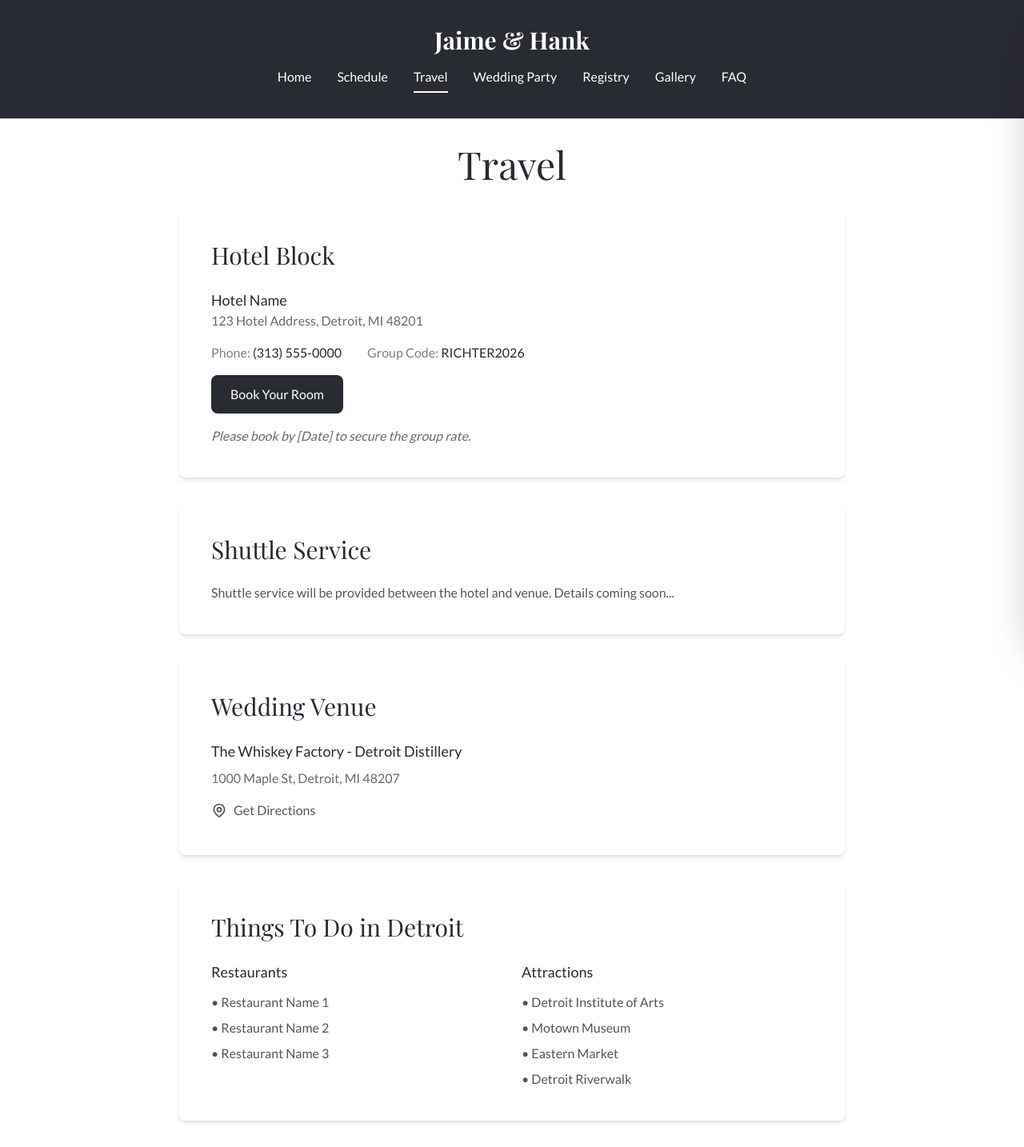
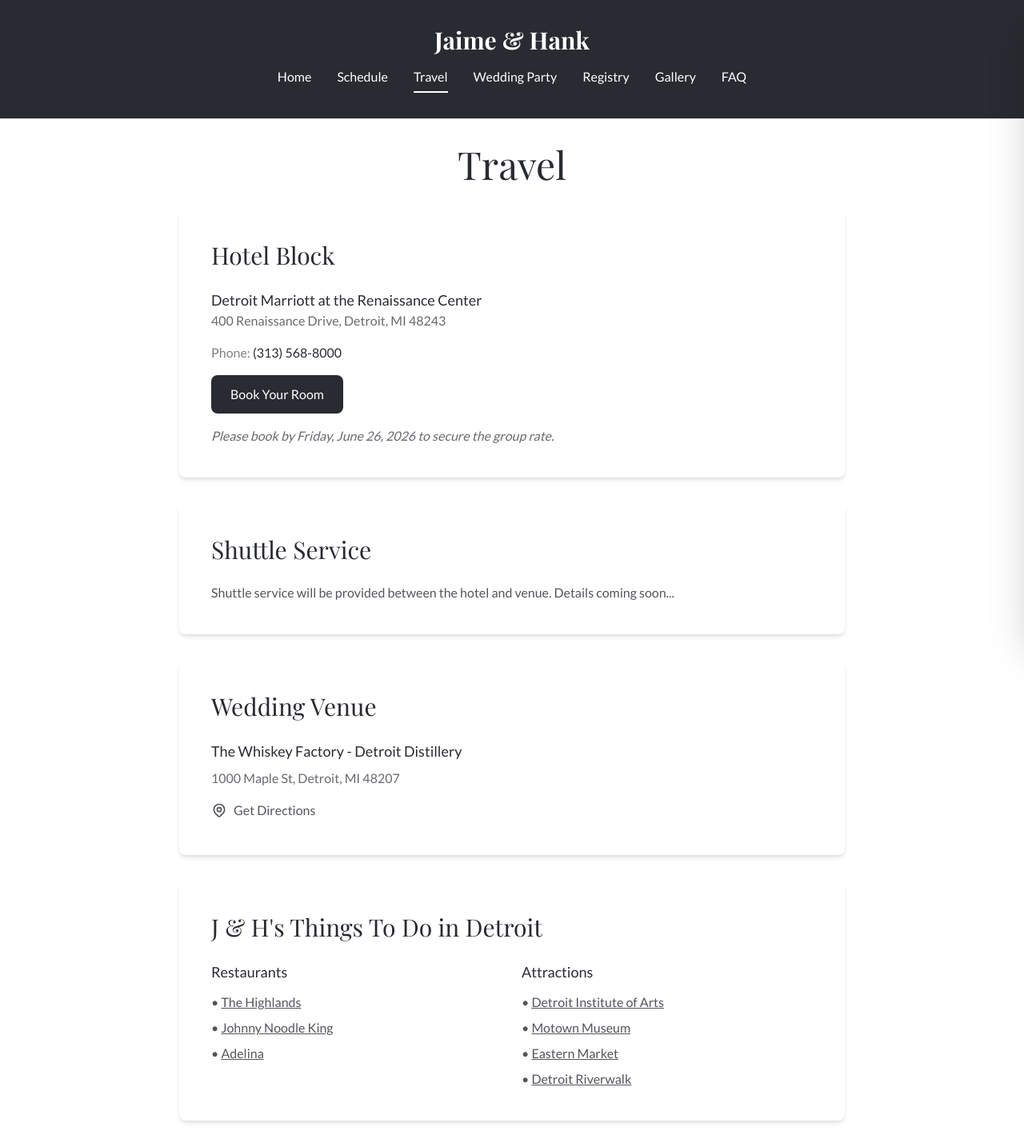
Before and after one commit to HankRichter/RichterWedding, a Next.js app in the folder wedding-site/: page /nav/travel in a window 1280 px wide. Shown: the top 1434 px of the page at 80% size. Built offline with nearby package versions, Linux system fonts and the light colour scheme; a web font is replaced by a local one.

Commit message:
Adding hotel information and things to do.

```diff
--- a/wedding-site/src/app/nav/travel/page.tsx
+++ b/wedding-site/src/app/nav/travel/page.tsx
@@ -8,16 +8,15 @@ export default function Travel() {
           <h2 className="text-2xl md:text-3xl font-serif text-primary mb-6">Hotel Block</h2>
           <div className="space-y-4 text-primary">
             <div>
-              <p className="font-medium text-lg">Hotel Name</p>
-              <p className="text-primary/70">123 Hotel Address, Detroit, MI 48201</p>
+              <p className="font-medium text-lg">Detroit Marriott at the Renaissance Center</p>
+              <p className="text-primary/70">400 Renaissance Drive, Detroit, MI 48243</p>
             </div>
             <div className="flex flex-col sm:flex-row sm:gap-8">
-              <p><span className="text-primary/60">Phone:</span> (313) 555-0000</p>
-              <p><span className="text-primary/60">Group Code:</span> RICHTER2026</p>
+              <p><span className="text-primary/60">Phone:</span> (313) 568-8000</p>
             </div>
             <div>
               <a
-                href="#"
+                href="https://book.passkey.com/e/51211406"
                 target="_blank"
                 rel="noopener noreferrer"
                 className="inline-block bg-primary text-secondary px-6 py-3 rounded-lg hover:bg-primary/90 transition-colors"
@@ -25,7 +24,7 @@ export default function Travel() {
                 Book Your Room
               </a>
             </div>
-            <p className="text-primary/70 italic">Please book by [Date] to secure the group rate.</p>
+            <p className="text-primary/70 italic">Please book by Friday, June 26, 2026 to secure the group rate.</p>
           </div>
         </div>
 
@@ -59,25 +58,25 @@ export default function Travel() {
         </div>
 
         <div className="bg-secondary p-8 md:p-10 rounded-lg shadow-md">
-          <h2 className="text-2xl md:text-3xl font-serif text-primary mb-6">Things To Do in Detroit</h2>
+          <h2 className="text-2xl md:text-3xl font-serif text-primary mb-6">J & H's Things To Do in Detroit</h2>
 
           <div className="grid md:grid-cols-2 gap-6">
             <div>
               <h3 className="font-medium text-lg text-primary mb-3">Restaurants</h3>
               <ul className="space-y-2 text-primary/80">
-                <li>• Restaurant Name 1</li>
-                <li>• Restaurant Name 2</li>
-                <li>• Restaurant Name 3</li>
+                <li>• <a href="https://www.highlandsdetroit.com/" target="_blank" rel="noopener noreferrer" className="hover:text-primary underline transition-colors">The Highlands</a></li>
+                <li>• <a href="https://www.johnnynoodleking.com/" target="_blank" rel="noopener noreferrer" className="hover:text-primary underline transition-colors">Johnny Noodle King</a></li>
+                <li>• <a href="https://adelinadetroit.com/" target="_blank" rel="noopener noreferrer" className="hover:text-primary underline transition-colors">Adelina</a></li>
               </ul>
             </div>
 
             <div>
               <h3 className="font-medium text-lg text-primary mb-3">Attractions</h3>
               <ul className="space-y-2 text-primary/80">
-                <li>• Detroit Institute of Arts</li>
-                <li>• Motown Museum</li>
-                <li>• Eastern Market</li>
-                <li>• Detroit Riverwalk</li>
+                <li>• <a href="https://www.dia.org/" target="_blank" rel="noopener noreferrer" className="hover:text-primary underline transition-colors">Detroit Institute of Arts</a></li>
+                <li>• <a href="https://www.motownmuseum.org/" target="_blank" rel="noopener noreferrer" className="hover:text-primary underline transition-colors">Motown Museum</a></li>
+                <li>• <a href="https://easternmarket.org/" target="_blank" rel="noopener noreferrer" className="hover:text-primary underline transition-colors">Eastern Market</a></li>
+                <li>• <a href="https://detroitriverfront.org/" target="_blank" rel="noopener noreferrer" className="hover:text-primary underline transition-colors">Detroit Riverwalk</a></li>
               </ul>
             </div>
           </div>
```
